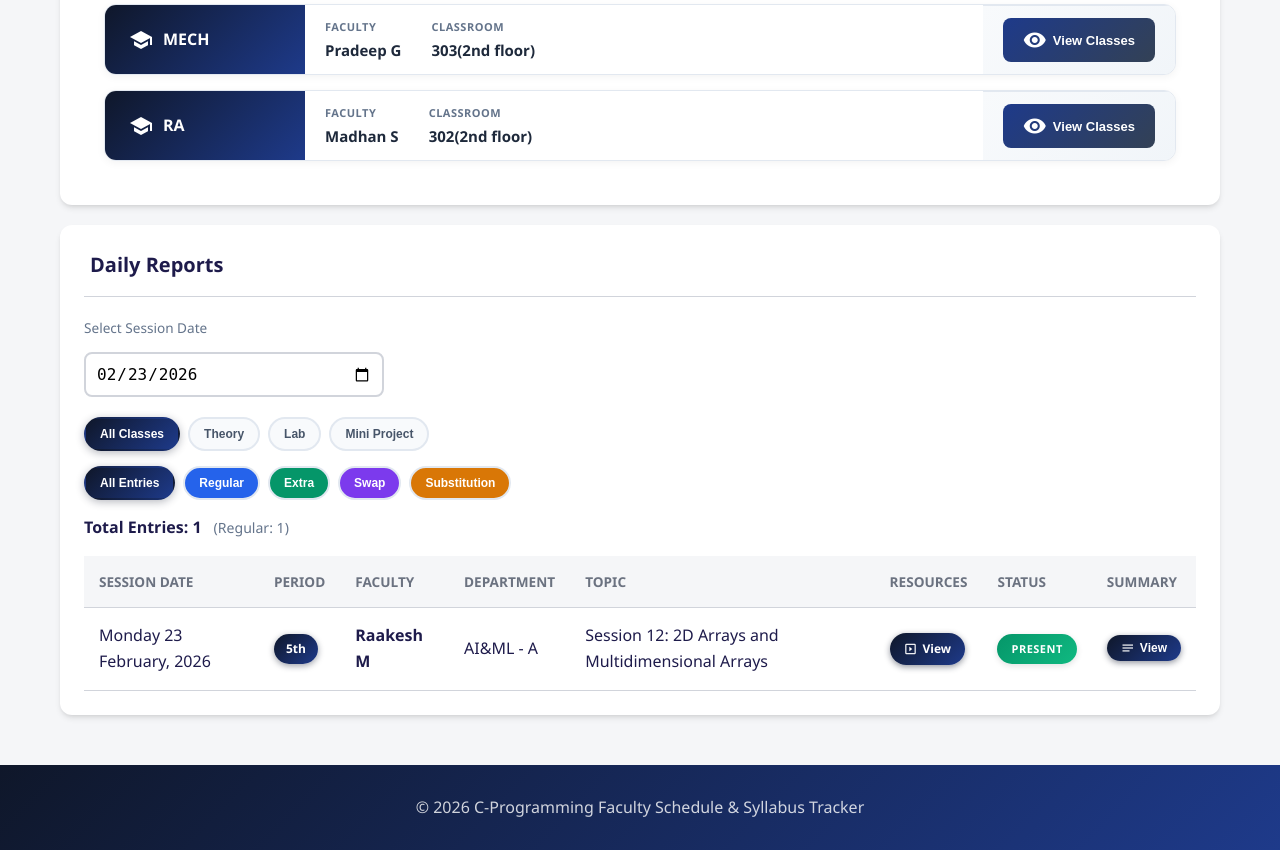
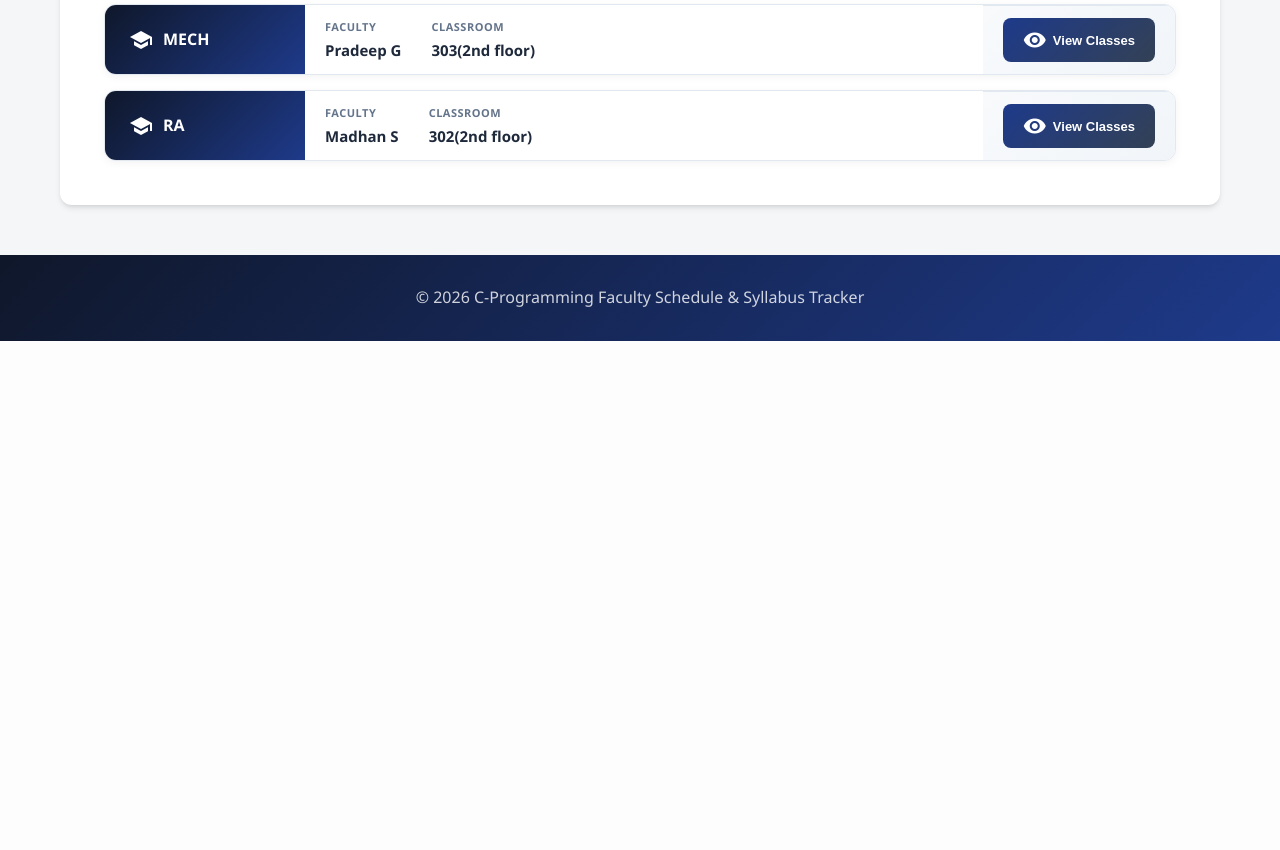
Before and after one commit to mourishantony/C_faculties_chatbot, a FastAPI app: page /cprog_admin_view_x7k9 in a window 1280 px wide. Shown: the part 1462-2312 px from the top of the page. After the commit the page ends 1803 px from the top, so only its background shows below. Run offline with FastAPI, Linux system fonts and the light colour scheme; data comes from the database, SQL or seed files in the repository; some libraries are stand-ins or nearby versions.

Commit message:
Hide daily reports section in admin dashboard

```diff
--- a/templates/admin_dashboard.html
+++ b/templates/admin_dashboard.html
@@ -90,7 +90,7 @@
                 </div>
 
                 <!-- Report Section -->
-                <div class="card">
+                <div class="card" style="display: none;">
                     <div class="card-header">
                         <h3 class="card-title"><i class="material-icons" style="vertical-align: middle; margin-right: 6px; font-size: 20px;"></i>Daily Reports</h3>
                     </div>
```
